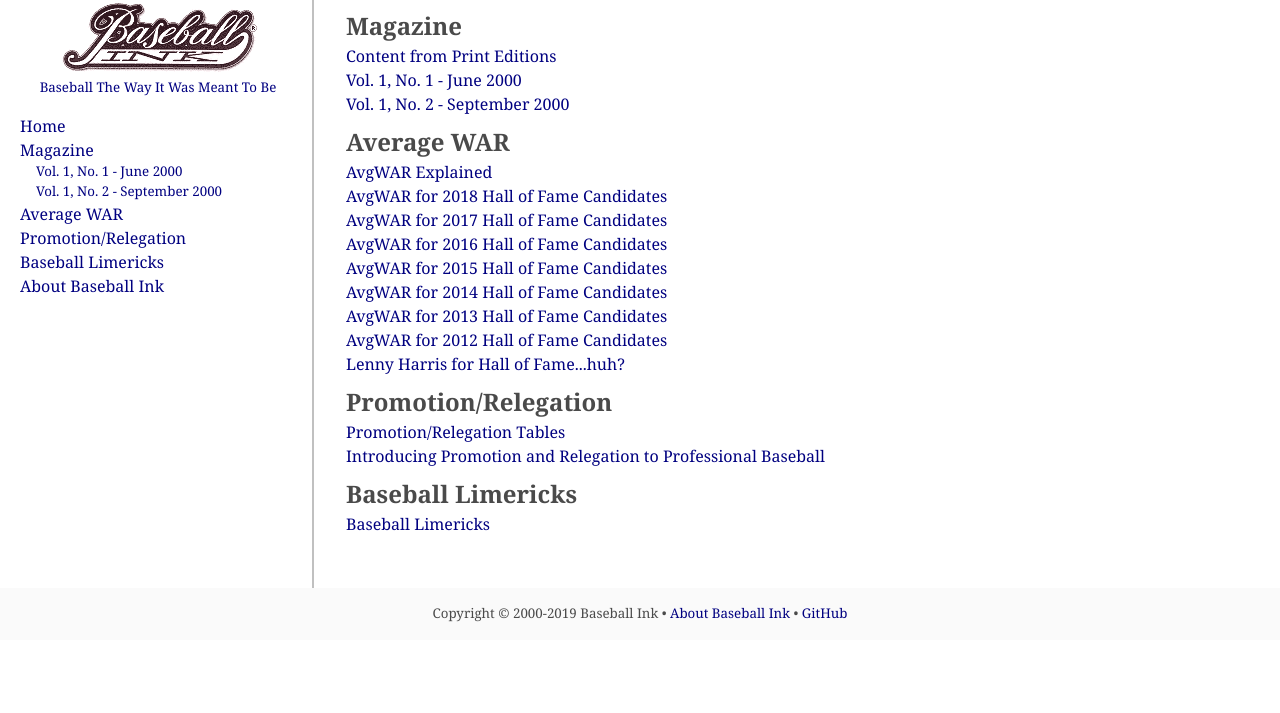
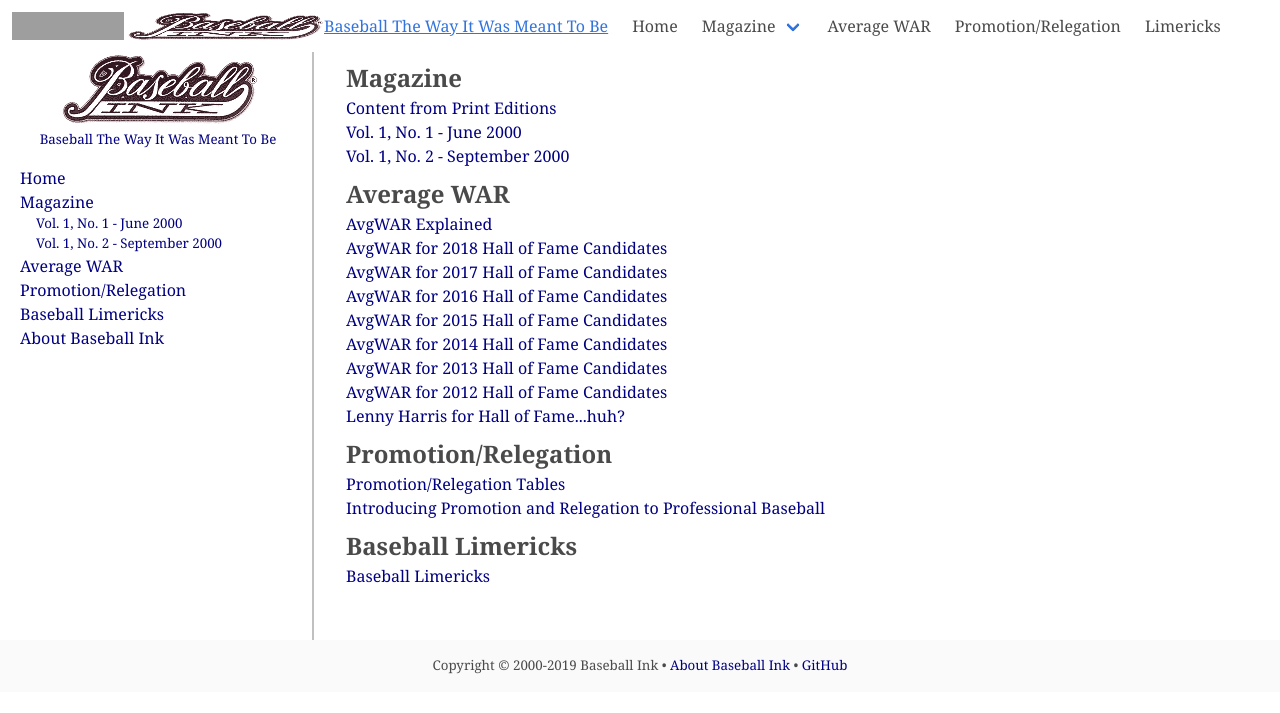
Before and after one commit to jaypalexa/baseballink, a Jekyll site: the page built from index.md, in a window 1280 px wide. Shown: the top 713 px of the page. Built offline with Jekyll 4.4.1, drawn with Linux system fonts in a browser that asks for light colours; grey boxes are pictures that could not be loaded.

Commit message:
Initial navbar

```diff
--- a/_layouts/default.html
+++ b/_layouts/default.html
@@ -9,6 +9,54 @@
     <link rel="shortcut icon" type="image/x-icon" href="{{ site.url }}{{ site.baseurl }}/favicon.ico">
   </head>
   <body>
+    <nav class="navbar" role="navigation" aria-label="main navigation">
+      <div class="navbar-brand">
+        <a class="navbar-item" href="{{ site.url }}{{ site.baseurl }}">
+          <img src="https://bulma.io/images/bulma-logo.png" width="112" height="28">
+          <img src="{{ site.url }}{{ site.baseurl }}/assets/images/bi_logo_xsm.gif" width="200" height="71" alt="Baseball Ink" />
+          <span>Baseball The Way It Was Meant To Be</span>
+        </a>
+
+        <a role="button" class="navbar-burger burger" aria-label="menu" aria-expanded="false" data-target="navbarBaseballInk">
+          <span aria-hidden="true"></span>
+          <span aria-hidden="true"></span>
+          <span aria-hidden="true"></span>
+        </a>
+      </div>
+
+      <div id="navbarBaseballInk" class="navbar-menu">
+        <div class="navbar-start">
+          <a class="navbar-item" href="{{ site.url }}{{ site.baseurl }}">
+            Home
+          </a>
+
+          <div class="navbar-item has-dropdown is-hoverable">
+            <a class="navbar-link" href="{{ site.url }}{{ site.baseurl }}/pages/magazine/magazine.html">
+              Magazine
+            </a>
+
+            <div class="navbar-dropdown">
+              <a class="navbar-item" href="{{ site.url }}{{ site.baseurl }}/pages/magazine/vol_1_no_1/bi_vol_1_no_1_home.html">
+                Vol. 1, No. 1 - June 2000
+              </a>
+              <a class="navbar-item" href="{{ site.url }}{{ site.baseurl }}/pages/magazine/vol_1_no_2/bi_vol_1_no_2_home.html">
+                Vol. 1, No. 2 - September 2000
+              </a>
+            </div>
+          </div>
+
+          <a href="{{ site.url }}{{ site.baseurl }}/pages/avg-war/avg-war.html" class="navbar-item">
+            Average WAR
+          </a>
+          <a href="{{ site.url }}{{ site.baseurl }}/pages/pro-rel/promotion-relegation.html" class="navbar-item">
+            Promotion/Relegation
+          </a>
+          <a href="{{ site.url }}{{ site.baseurl }}/pages/limericks/baseball-limericks.html" class="navbar-item">
+            Limericks
+          </a>
+        </div>
+      </div>
+    </nav>
     <section>
       <div class="columns index-main">
         <div class="column is-one-quarter index-menu">
```
